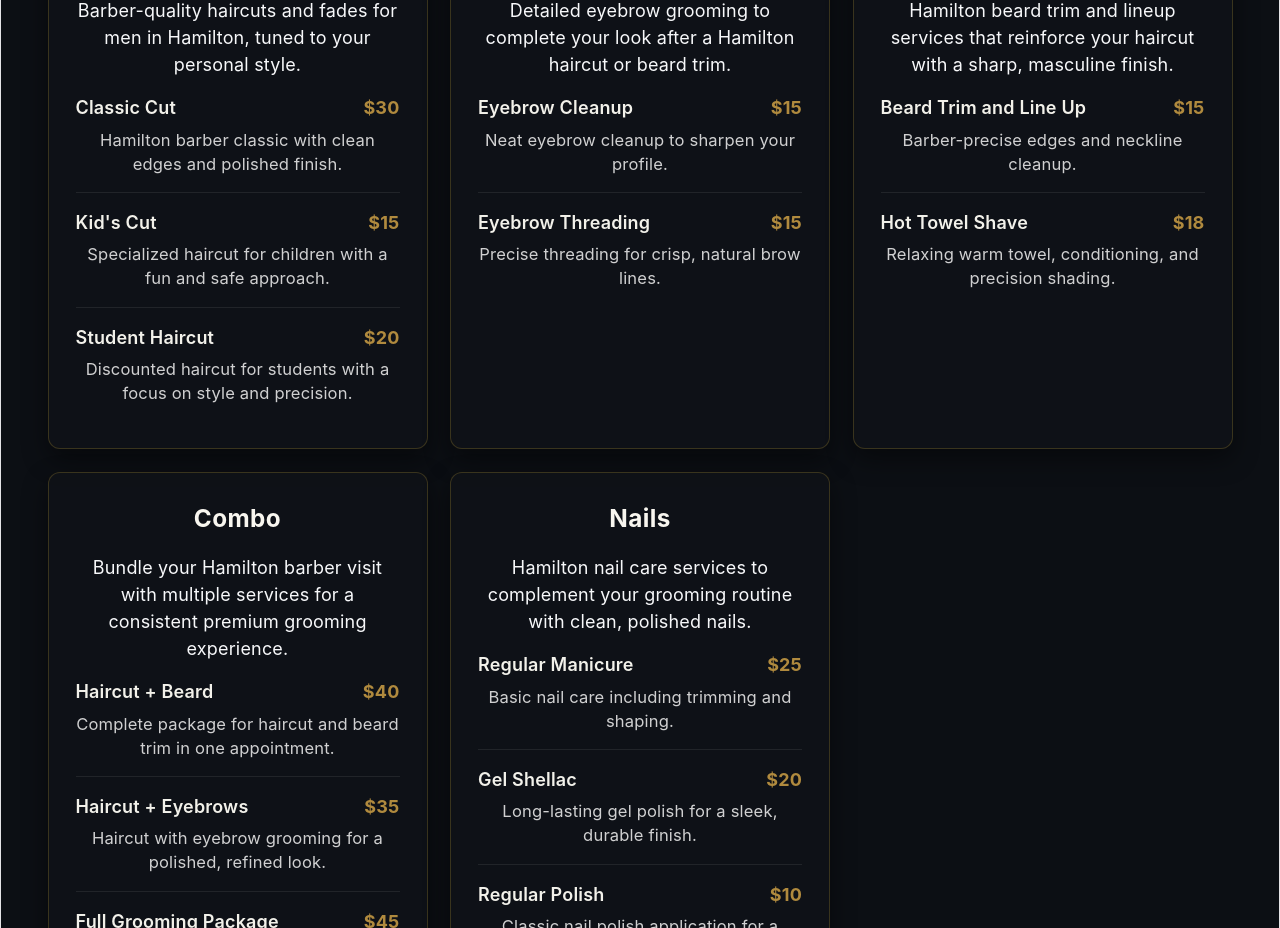
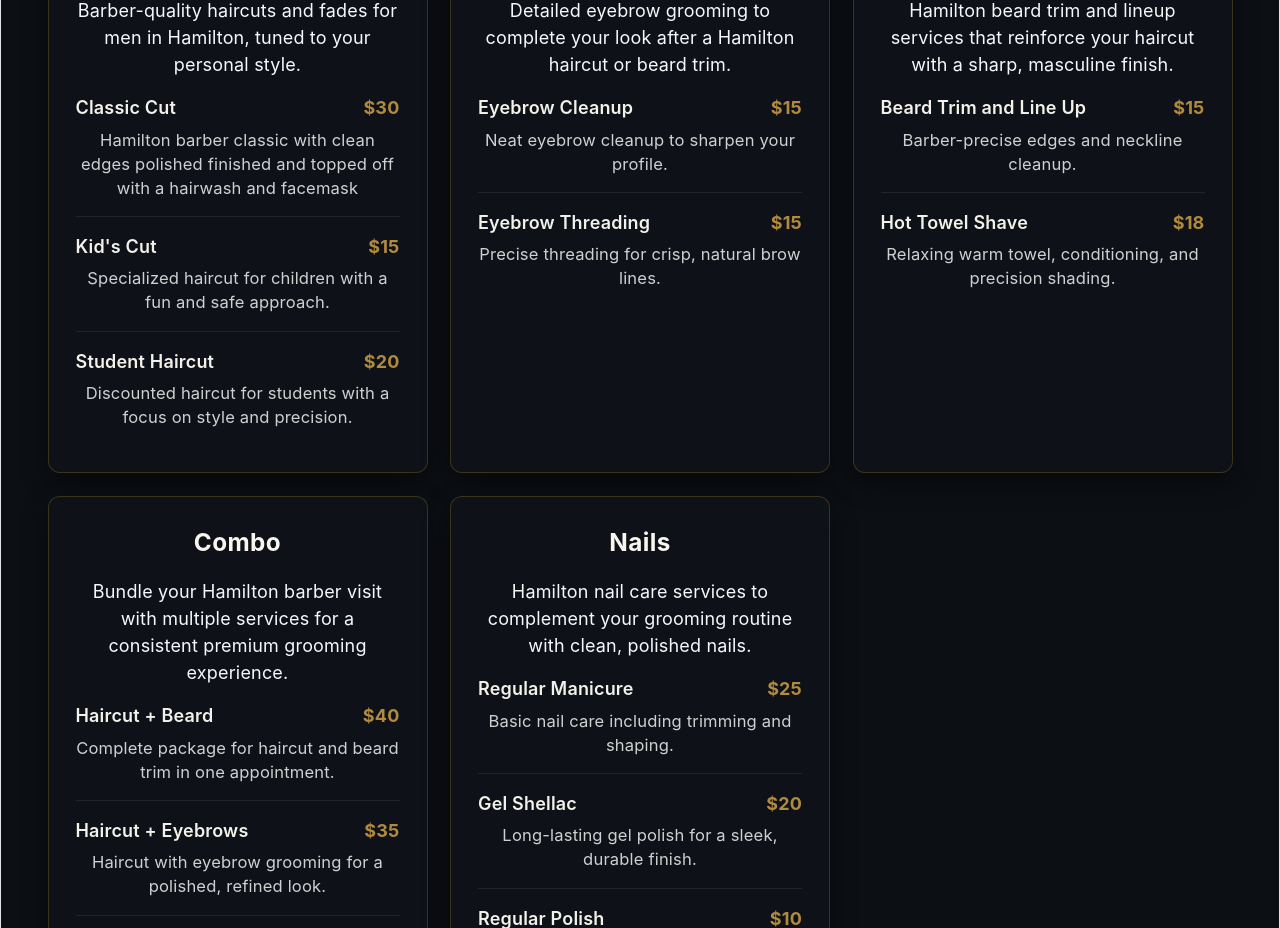
Before and after one commit to Alto0327/ibraBarbershop, a React (Vite) app: page / in a window 1280 px wide. Shown: the part 1920-2848 px from the top of the page. Built offline with nearby package versions, Linux system fonts and the light colour scheme.

Commit message:
Added more info to the service desctipriotn

```diff
--- a/src/components/Services.jsx
+++ b/src/components/Services.jsx
@@ -7,7 +7,7 @@ function Services() {
       title: 'Haircuts',
       description: 'Barber-quality haircuts and fades for men in Hamilton, tuned to your personal style.',
       services: [
-        { name: 'Classic Cut', price: '$30', description: 'Hamilton barber classic with clean edges and polished finish.' },
+        { name: 'Classic Cut', price: '$30', description: 'Hamilton barber classic with clean edges polished finished and topped off with a hairwash and facemask ' },
         { name: 'Kid\'s Cut', price: '$15', description: 'Specialized haircut for children with a fun and safe approach.' },
         { name: 'Student Haircut', price: '$20', description: 'Discounted haircut for students with a focus on style and precision.' },
       ],
```
